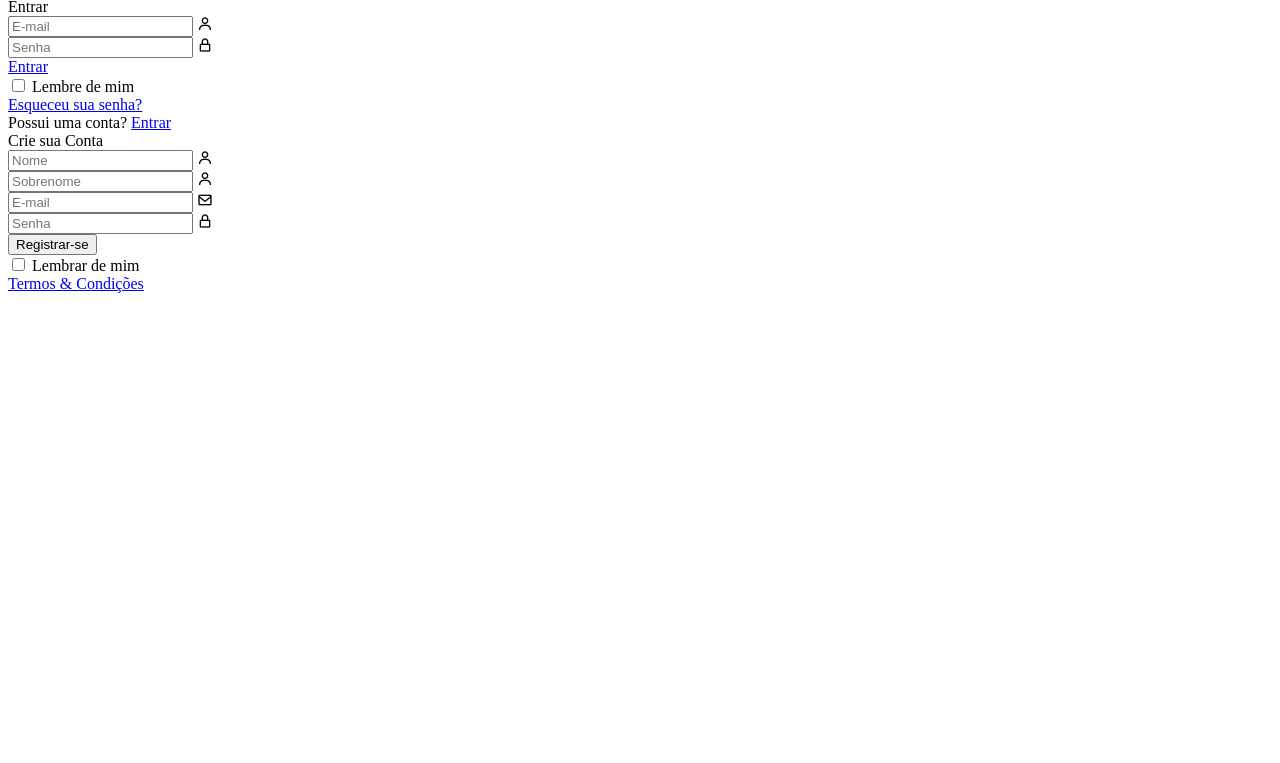
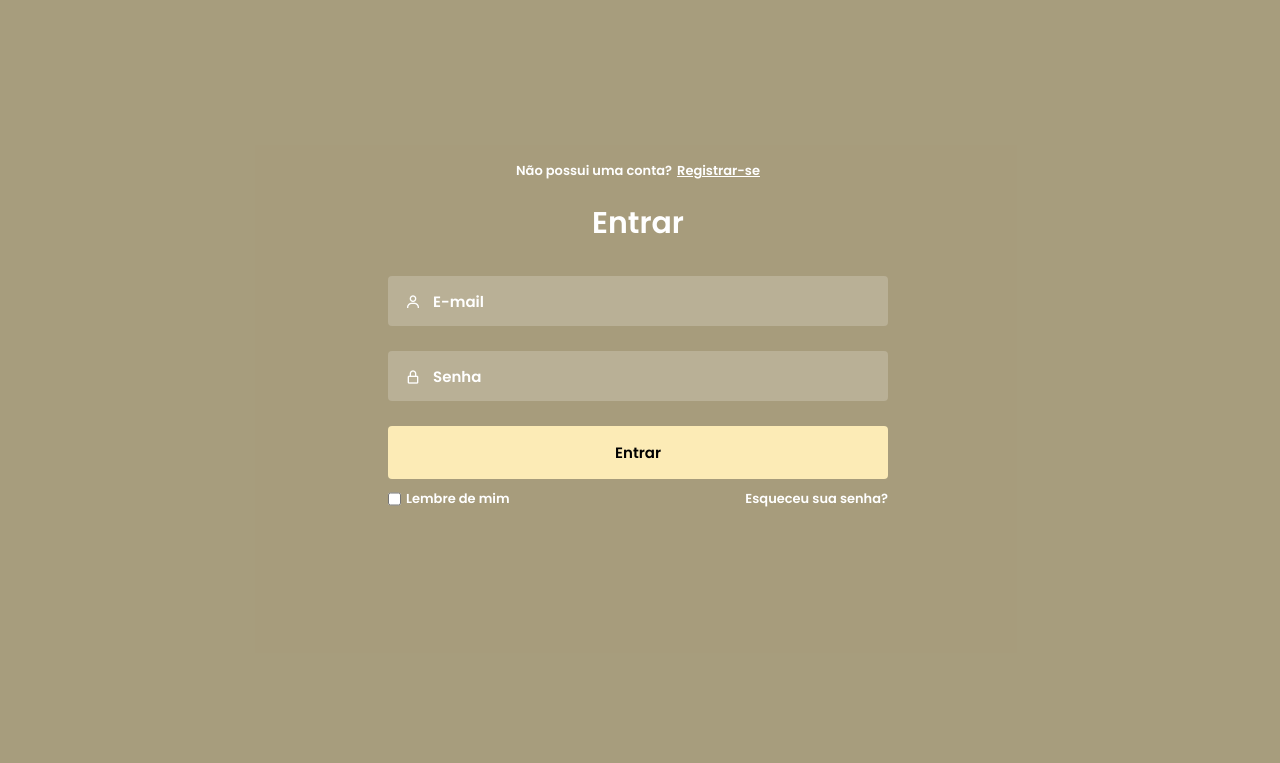
Before and after one commit to petual1/prototype-moments02, a plain HTML site: page login.html in a window 1280 px wide. Shown: the part 110-873 px from the top of the page. Before the commit the page ends 800 px from the top, so only its background shows below. Drawn offline with nearby package versions, Linux system fonts and the light colour scheme; the site is published under a folder, as on GitHub Pages, so addresses that start at the root find nothing.

Commit message:
Update login.html

```diff
--- a/login.html
+++ b/login.html
@@ -5,7 +5,7 @@
     <meta http-equiv="X-UA-Compatible" content="IE=edge">
     <meta name="viewport" content="width=device-width, initial-scale=1.0">
     <link href='https://unpkg.com/boxicons@2.1.4/css/boxicons.min.css' rel='stylesheet'>
-    <link rel="stylesheet" href="/src/css/login.css">
+    <link rel="stylesheet" href="src/css/login.css">
     <title>Página de Cadastro - Moments </title>
 </head>
 <body>
@@ -41,7 +41,7 @@
                 <i class="bx bx-lock-alt"></i>
             </div>
             <div class="input-box">
-                <a class="submit" href="/src/html/calendar.html">Entrar</a>
+                <a class="submit" href="calendar.html">Entrar</a>
             </div>
             <div class="two-col">
                 <div class="one">
```
